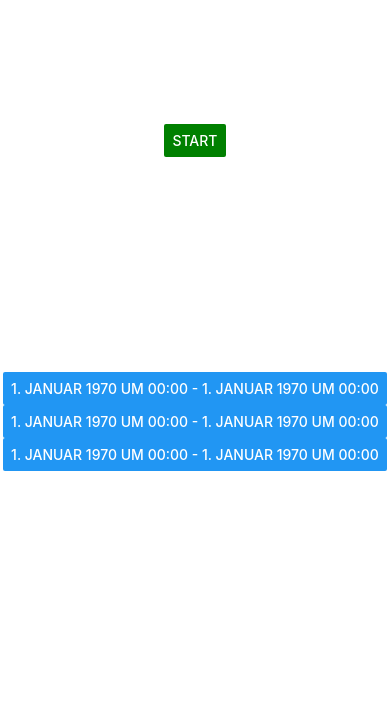
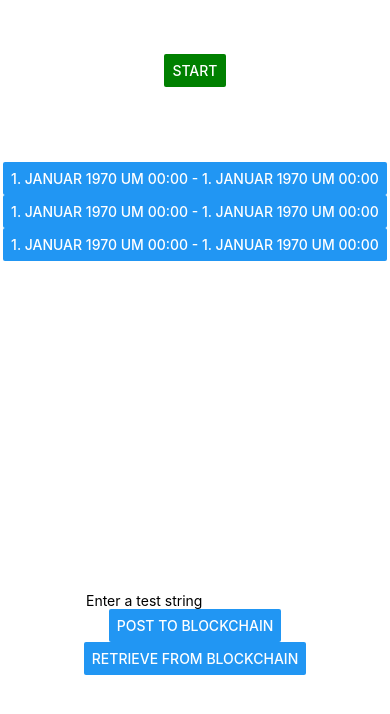
Before and after one commit to scray/logbook-app, a React Native app in the folder frontend/: screen / in a window 390 px wide. Shown: the top 714 px of the page. Built offline with nearby package versions, Linux system fonts and the light colour scheme.

Commit message:
[#1] feat: added a component to test the rest api and the blockchain

```diff
--- a/frontend/App.tsx
+++ b/frontend/App.tsx
@@ -1,11 +1,13 @@
 import {StatusBar} from 'expo-status-bar';
 import {StyleSheet, View} from 'react-native';
 import Overview from './pages/Overview';
+import BlockchainRestTestComponent from "./components/BlockchainRestTestComponent";
 
 export default function App() {
     return (
         <View style={styles.container}>
             <Overview/>
+            <BlockchainRestTestComponent/>
             <StatusBar style="auto"/>
         </View>
     );
--- /dev/null
+++ b/frontend/components/BlockchainRestTestComponent.tsx
@@ -0,0 +1,39 @@
+import {Button, StyleSheet, Text, TextInput, View} from 'react-native';
+import {useState} from "react";
+
+export default function BlockchainRestTestComponent() {
+    const [input, setInput] = useState("");
+    const [blockchain, setBlockchain] = useState("");
+
+    function handleInput(event: any) {
+        setInput(event.target.value);
+    }
+
+    function post() {
+        fetch('http://localhost:8080/tour-app/write/test/' + input)
+    }
+
+    function get() {
+        fetch('http://localhost:8080/tour-app/test')
+            .then(response => response.json())
+            .then(data => setBlockchain(data))
+    }
+
+    return (
+        <View style={styles.container}>
+            <Text>{blockchain}</Text>
+            <TextInput onTextInput={handleInput} placeholder="Enter a test string"/>
+            <Button onPress={post} title={'Post to Blockchain'}/>
+            <Button onPress={get} title={'Retrieve from Blockchain'}/>
+        </View>
+    );
+}
+
+const styles = StyleSheet.create({
+    container: {
+        flex: 1,
+        backgroundColor: '#fff',
+        alignItems: 'center',
+        justifyContent: 'center',
+    },
+});
```
